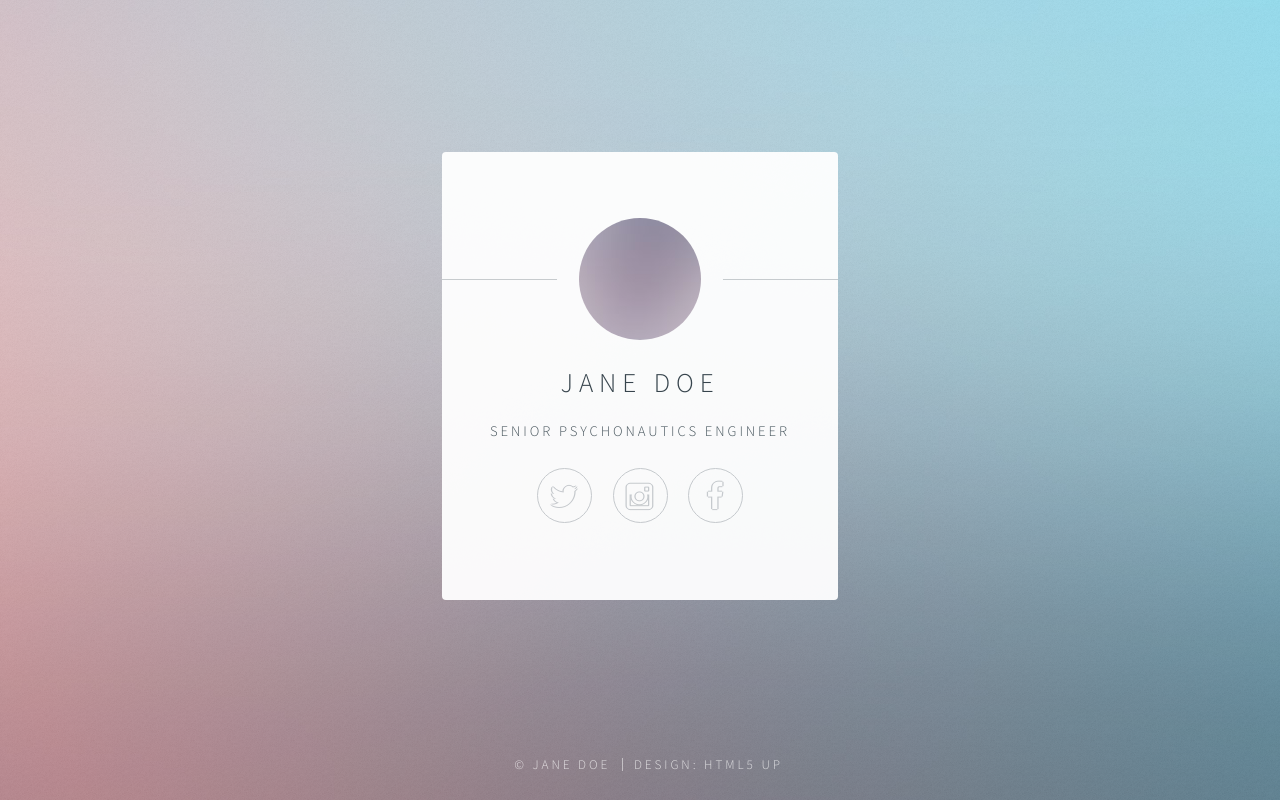
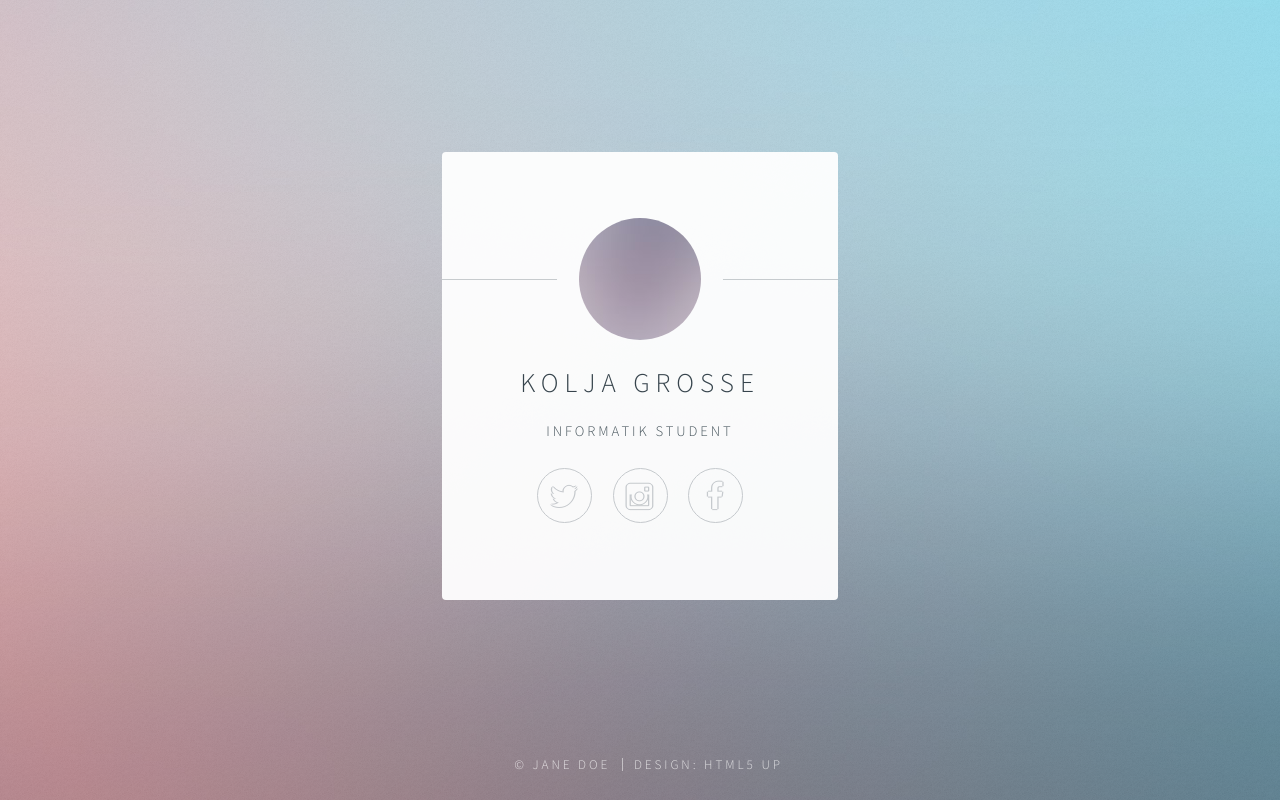
Before and after one commit to maqar424/koljagrosselebenslauf, a plain HTML site: page index.html in a window 1280 px wide. Drawn offline with Linux system fonts and the light colour scheme.

Commit message:
Update index.html

```diff
--- a/index.html
+++ b/index.html
@@ -24,8 +24,8 @@
 					<section id="main">
 						<header>
 							<span class="avatar"><img src="images/avatar.jpg" alt="" /></span>
-							<h1>Jane Doe</h1>
-							<p>Senior Psychonautics Engineer</p>
+							<h1>Kolja Grosse</h1>
+							<p>Informatik Student</p>
 						</header>
 						<!--
 						<hr />
```
